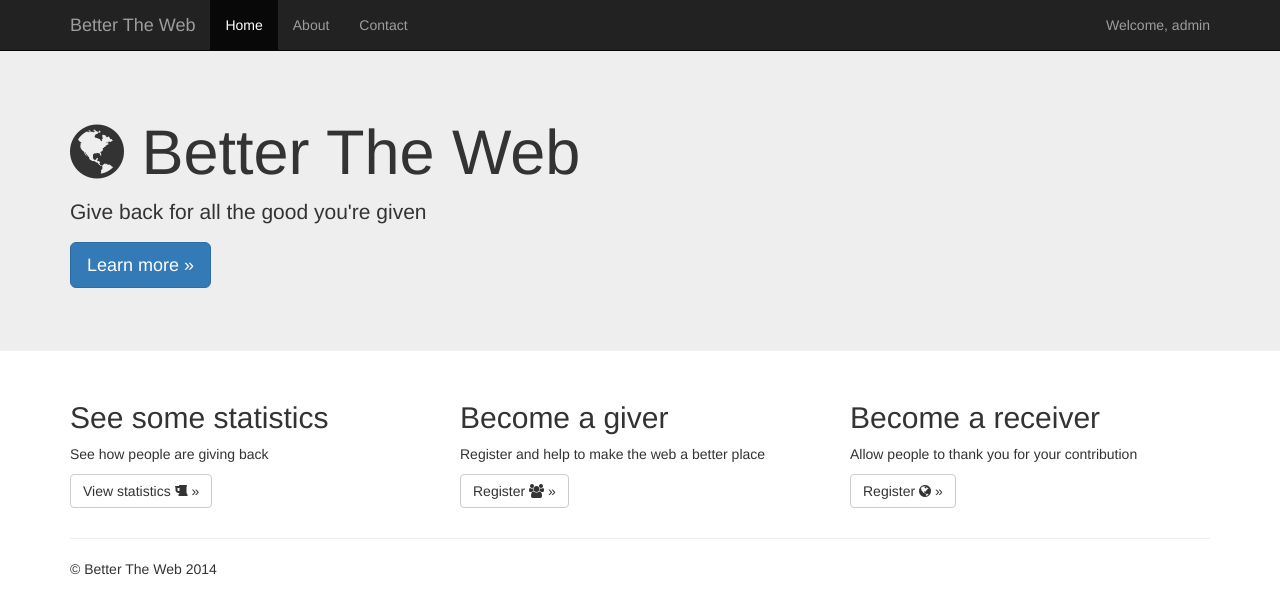
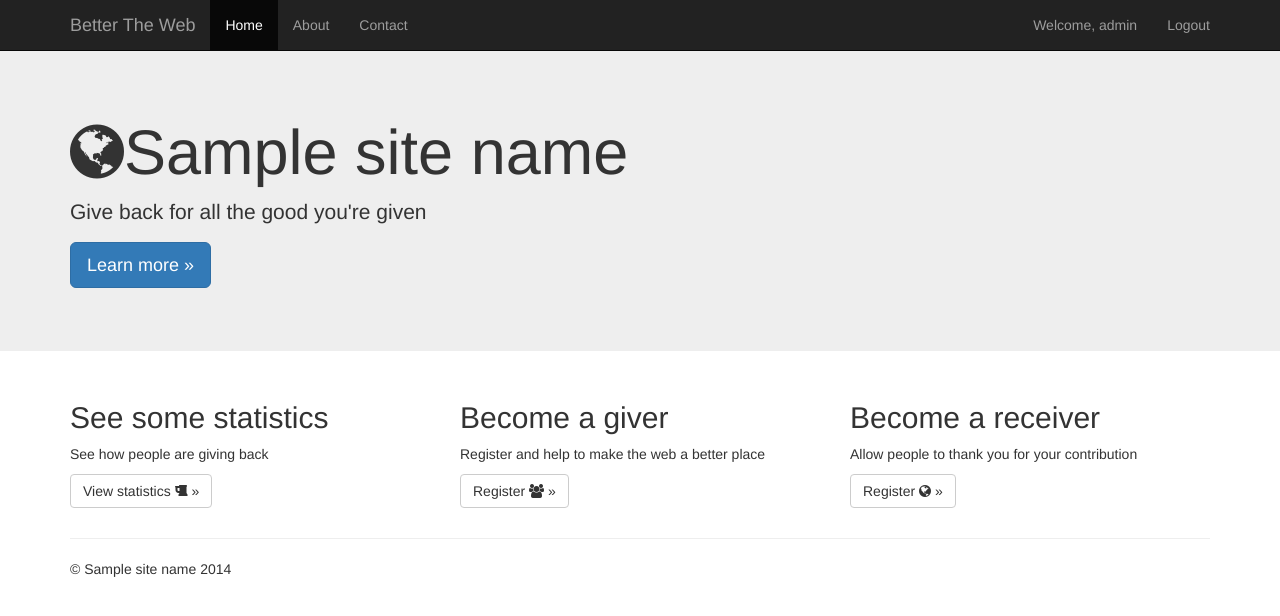
Before and after one commit to ykorman/betterweb-django, a Django app: template betterweb_project/betterweb_app/templates/betterweb_app/landing.html in a window 1280 px wide. Shown: the top 616 px of the page. Run offline with Django 3.2, Linux system fonts and the light colour scheme; a user stored in the database is signed in; tables that the repository leaves empty hold one stand-in row (values such as "Sample post"); the template is opened without the code that fills it: most values are stand-ins (such as "Sample title", 1, 10 or a date in 2020); parts of the project's set-up code (start-up, migrations or seed data) failed here and were passed over; some libraries are stand-ins or nearby versions.

Commit message:
added global variables

```diff
--- a/betterweb_project/betterweb_app/templates/betterweb_app/landing.html
+++ b/betterweb_project/betterweb_app/templates/betterweb_app/landing.html
@@ -1,6 +1,6 @@
 {% extends "betterweb_app/base.html" %}
 
-{% block title %}Better The Web{% endblock %}
+{% block title %}{{ site_name }}{% endblock %}
 
 {% block style %}
 <style type="text/css">
@@ -14,7 +14,7 @@
 {% block content %}
 <div class="jumbotron">
   <div class="container">
-    <h1><i class="fa fa-globe"></i> Better The Web</h1>
+    <h1><i class="fa fa-globe"></i>{{ site_name }}</h1>
     <p>Give back for all the good you're given</p>
     <p><a class="btn btn-primary btn-lg">Learn more &raquo;</a></p>
   </div>
@@ -39,7 +39,7 @@
   </div>
   <hr>
   <footer>
-    <p>&copy; Better The Web 2014</p>
+    <p>&copy; {{ site_name }} 2014</p>
   </footer>
 </div>
 {% endblock %}
--- a/betterweb_project/betterweb_app/templates/betterweb_app/navbar_user.html
+++ b/betterweb_project/betterweb_app/templates/betterweb_app/navbar_user.html
@@ -1,3 +1,4 @@
 <ul class="nav navbar-nav navbar-right">
   <li><a href="#">Welcome, {{ user.username }}</a></li>
+  <li><a href="{% url 'userena_signout' %}">Logout</a></li>
 </ul>
--- a/betterweb_project/betterweb_project/settings.py
+++ b/betterweb_project/betterweb_project/settings.py
@@ -108,3 +108,8 @@ LOGOUT_URL = '/accounts/signout/'
 USERENA_SIGNIN_REDIRECT_URL = '/bw/'
 USERENA_SIGNIN_AFTER_SIGNUP = True
 USERENA_ACTIVATION_REQUIRED = False
+
+from django.conf import global_settings
+TEMPLATE_CONTEXT_PROCESSORS = global_settings.TEMPLATE_CONTEXT_PROCESSORS + (
+    'betterweb_app.context_processors.global_vars',
+  )
```
Also changed, not shown: betterweb_project/db.sqlite3.
